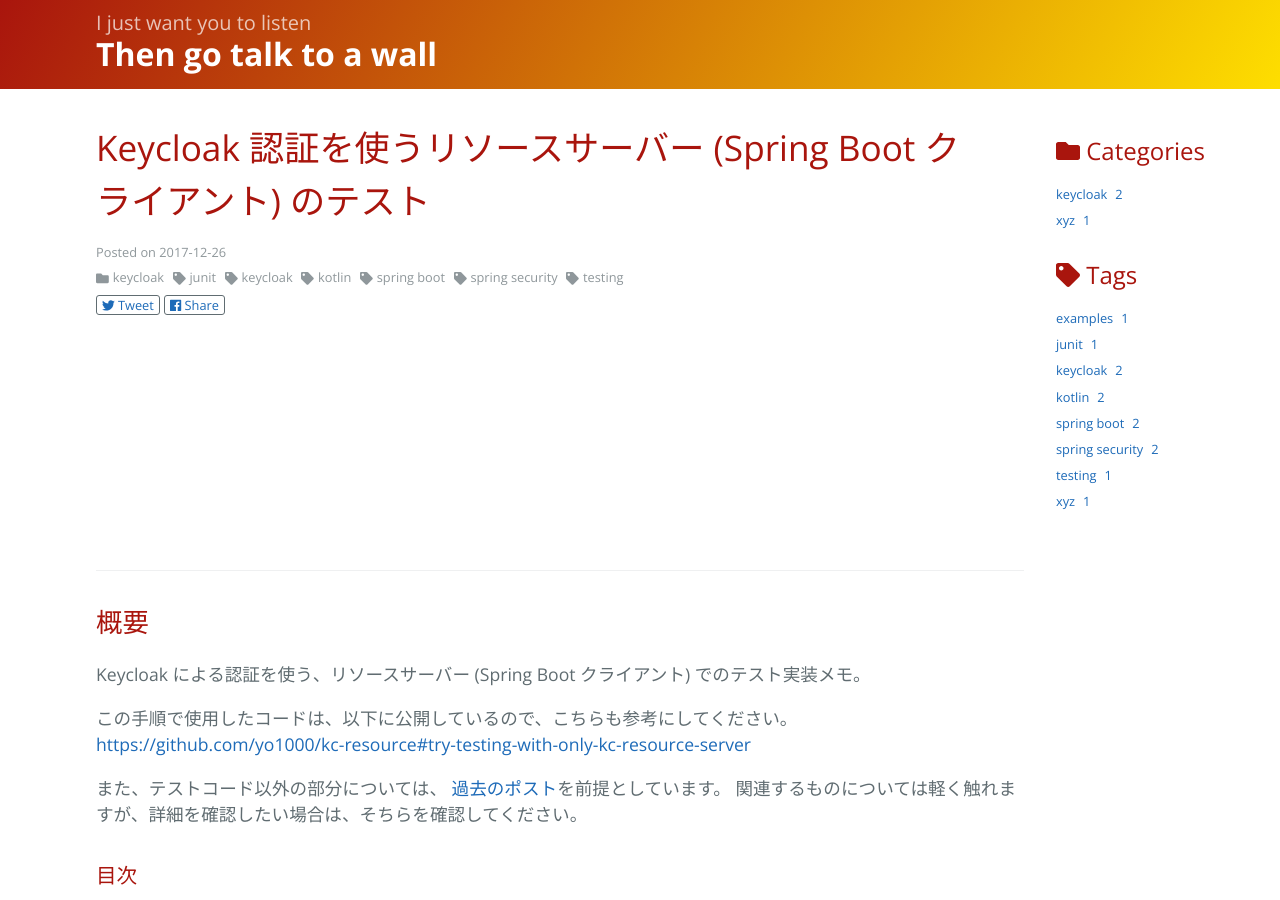
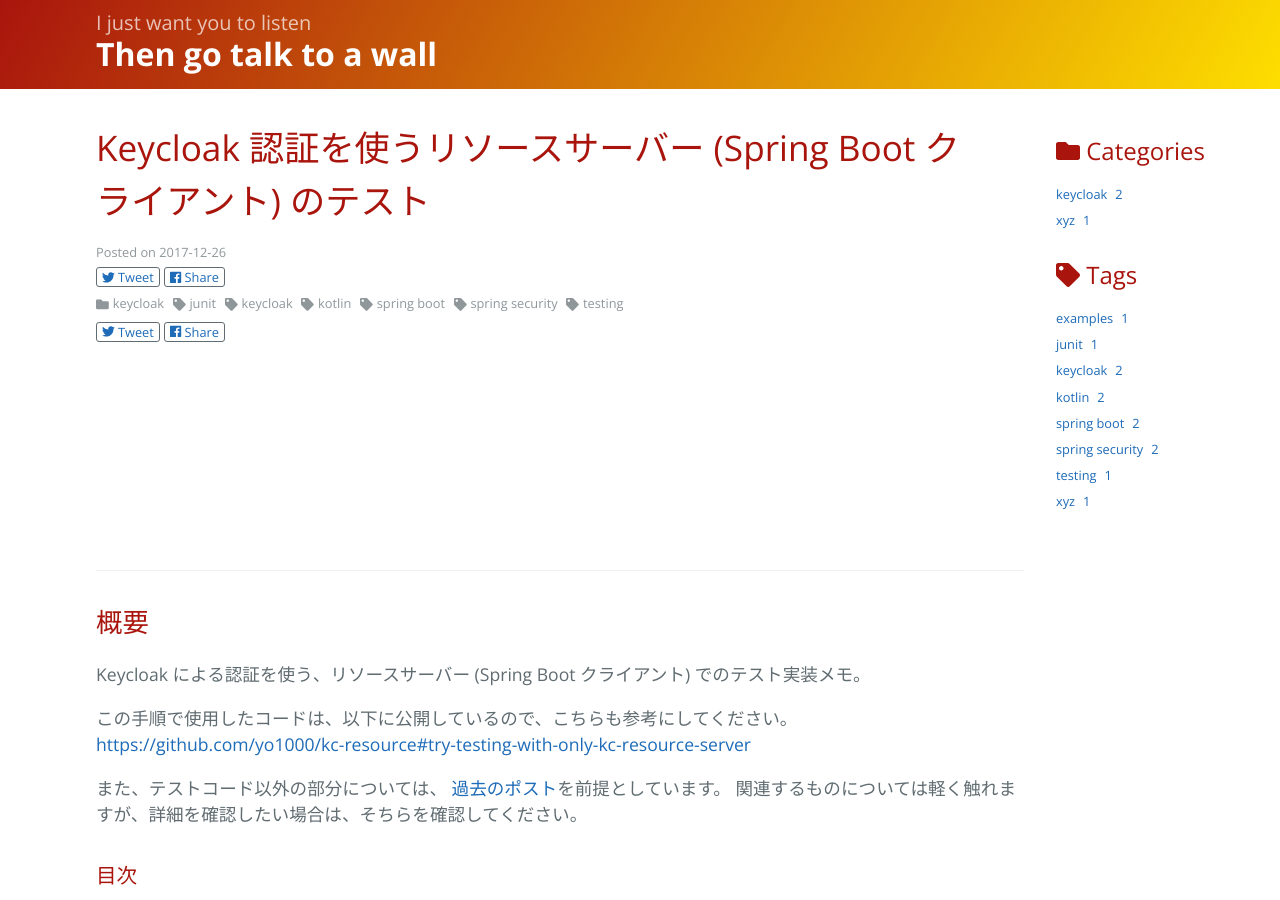
Before and after one commit to yo1000/blog.yo1000.com, a Jekyll site: the page built from _posts/2017-12-26-keycloak-test-ressrv.md, in a window 1280 px wide and 900 px high. Built offline with Jekyll 4.4.1, drawn with Linux system fonts in a browser that asks for light colours; our own code applies the rules of GitHub Pages for plain Markdown files; comment, search, counter and statistics services are not loaded.

Commit message:
Update content-meta.html

```diff
--- a/_includes/content-meta.html
+++ b/_includes/content-meta.html
@@ -1,5 +1,31 @@
 <section class="meta-content">
-  <p class="meta">Posted on {{ page.date | date: "%Y-%m-%d" }}</p>
+  <div>
+    <p class="posted-at">Posted on {{ page.date | date: "%Y-%m-%d" }}</p>
+    <section class="social-content">
+      <section class="twitter-content">
+        <div class="tw-share-button"><a
+          href="https://twitter.com/share?ref_src=twsrc%5Etfw" class="twitter-share-button" data-show-count="false"><i
+          class="fab fa-twitter"></i> Tweet</a><script
+          async src="https://platform.twitter.com/widgets.js" charset="utf-8"></script></div>
+      </section>
+      <section class="facebook-content">
+        <div id="fb-root"></div>
+        <script>(function(d, s, id) {
+          var js, fjs = d.getElementsByTagName(s)[0];
+          if (d.getElementById(id)) return;
+          js = d.createElement(s); js.id = id;
+          js.src = 'https://connect.facebook.net/ja_JP/sdk.js#xfbml=1&version=v2.11';
+          fjs.parentNode.insertBefore(js, fjs);
+        }(document, 'script', 'facebook-jssdk'));</script>
+        <div class="fb-share-button" data-href="{{ page.url | absolute_url }}"
+          data-layout="button" data-size="small" data-mobile-iframe="false"><a
+          class="fb-xfbml-parse-ignore" target="_blank"
+          href="https://www.facebook.com/sharer/sharer.php?u={{ page.url | absolute_url | uri_escape }}&amp;src=sdkpreparse"><i
+          class="fab fa-facebook"></i> Share</a></div>
+      </section>
+    </section>
+  </div>
+  <div>
     <section class="category-content">
       <ul>
         {% assign sorted_categories = page.categories | sort %}
@@ -20,4 +46,5 @@
         {% endfor %}
       </ul>
     </section>
+  </div>
 </section>
```
Lines whose indentation alone changed are shown as unchanged.
